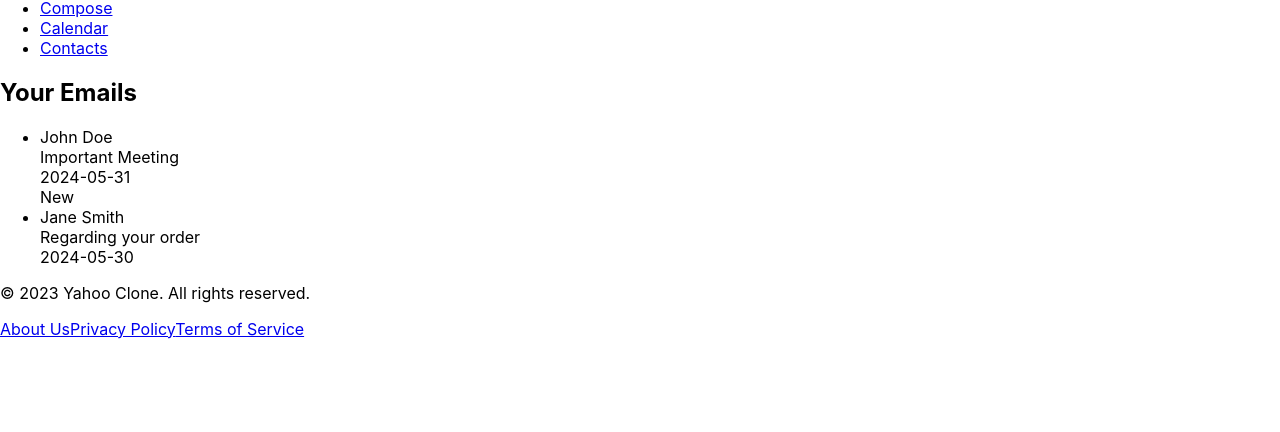
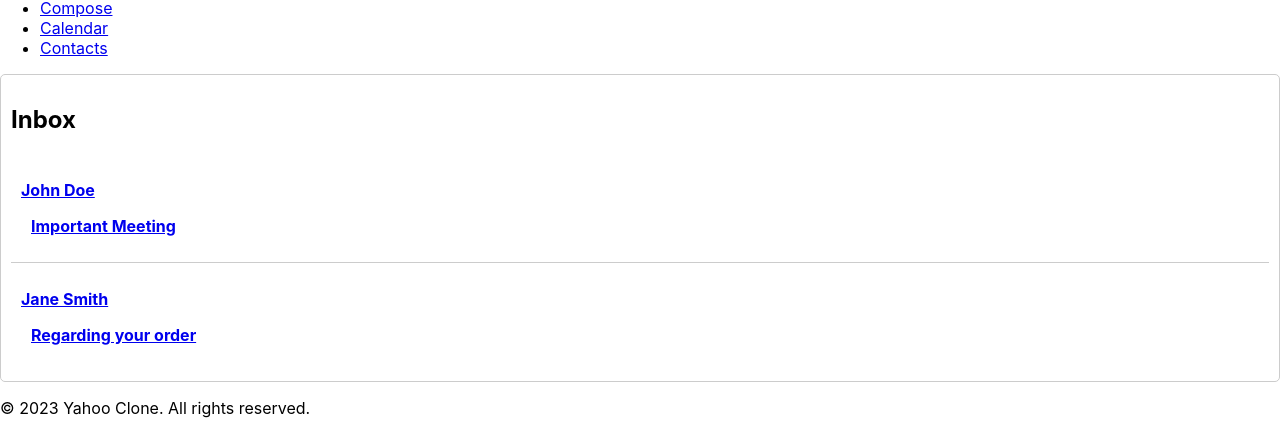
Before and after one commit to mohamedmehdigara/react-yahoo-clone, a React (Create React App) app: page / in a window 1280 px wide. Shown: the part 417-849 px from the top of the page. Before the commit the page ends 800 px from the top, so only its background shows below. Built offline with nearby package versions, Linux system fonts and the light colour scheme.

Commit message:
edited files

```diff
--- a/package.json
+++ b/package.json
@@ -10,6 +10,7 @@
     "react-dom": "^18.2.0",
     "react-router-dom": "^6.23.1",
     "react-scripts": "5.0.1",
+    "styled-components": "^6.1.11",
     "web-vitals": "^2.1.4"
   },
   "scripts": {
--- a/src/components/ComposeEmail.js
+++ b/src/components/ComposeEmail.js
@@ -1,36 +1,80 @@
+// ComposeEmail.js
 import React, { useState } from 'react';
+import { useNavigate } from 'react-router-dom';
+import styled from 'styled-components';
+// Import your theme if applicable
+// import { theme } from './theme'; // Assuming theme file
+
+const StyledComposeEmail = styled.div`
+  padding: 20px;
+  border: 1px solid #ccc;
+  border-radius: 5px;
+  display: flex;
+  flex-direction: column;
+`;
+
+const StyledInput = styled.input`
+  padding: 10px;
+  border: 1px solid #ccc;
+  border-radius: 5px;
+  margin-bottom: 10px;
+  font-size: 16px;
+`;
+
+const StyledTextArea = styled.textarea`
+  padding: 10px;
+  border: 1px solid #ccc;
+  border-radius: 5px;
+  flex: 1; /* Allow textarea to grow */
+`;
+
+const StyledButton = styled.button`
+  background-color: ${(props) => props.theme.colors.primary}; /* Use theme color */
+  color: #fff;
+  padding: 10px 20px;
+  border: none;
+  border-radius: 5px;
+  cursor: pointer;
+  margin-top: 10px;
+`;
 
 const ComposeEmail = () => {
-  const [recipient, setRecipient] = useState('');
+  const navigate = useNavigate();
+  const [to, setTo] = useState('');
   const [subject, setSubject] = useState('');
-  const [content, setContent] = useState('');
+  const [body, setBody] = useState('');
 
-  const handleSend = () => {
-    // Logic to send the email goes here
-    console.log('Sending email:', { recipient, subject, content });
+  const handleSubmit = (e) => {
+    e.preventDefault();
+    // Handle form submission logic (e.g., send email)
+    console.log('Email sent!');
+    navigate('/'); // Redirect to inbox after submit
   };
 
   return (
-    <div className="compose-email">
-      <input
-        type="text"
+    <StyledComposeEmail>
+      <h2>Compose Email</h2>
+      <form onSubmit={handleSubmit}>
+        <StyledInput
+          type="email"
           placeholder="To"
-        value={recipient}
-        onChange={(e) => setRecipient(e.target.value)}
+          value={to}
+          onChange={(e) => setTo(e.target.value)}
         />
-      <input
+        <StyledInput
           type="text"
           placeholder="Subject"
           value={subject}
           onChange={(e) => setSubject(e.target.value)}
         />
-      <textarea
-        placeholder="Compose your email..."
-        value={content}
-        onChange={(e) => setContent(e.target.value)}
-      ></textarea>
-      <button onClick={handleSend}>Send</button>
-    </div>
+        <StyledTextArea
+          placeholder="Compose your email"
+          value={body}
+          onChange={(e) => setBody(e.target.value)}
+        />
+        <StyledButton type="submit">Send</StyledButton>
+      </form>
+    </StyledComposeEmail>
   );
 };
 
--- a/src/components/EmailList.js
+++ b/src/components/EmailList.js
@@ -1,27 +1,64 @@
+// EmailList.js
 import React from 'react';
-import EmailListItem from './EmailListItem';
+import { Link } from 'react-router-dom';
+import styled from 'styled-components';
+
+const StyledEmailList = styled.div`
+  border: 1px solid #ccc;
+  border-radius: 5px;
+  padding: 10px;
+`;
+
+const StyledEmailListItem = styled.div`
+  display: flex; /* Allow for inline elements like unread indicator */
+  align-items: center;
+  padding: 10px;
+  cursor: pointer;
+  border-bottom: 1px solid #ccc;
+  transition: all 0.2s ease-in-out;
+
+  &:hover {
+    background-color: #f9f9f9;
+  }
+
+  &:last-child {
+    border-bottom: none;
+  }
+`;
+
+const StyledUnreadIndicator = styled.div`
+  margin-right: 10px;
+  background-color: #f00;
+  color: #fff;
+  padding: 3px 5px;
+  border-radius: 3px;
+  display: none; /* Initially hide unread indicator */
+`;
+
+const StyledEmailSender = styled.p`
+  font-weight: bold;
+  flex: 1; /* Allow sender name to expand */
+`;
+
+const StyledEmailSubject = styled.p`
+  font-weight: bold;
+  margin-left: 10px;
+`;
 
 const EmailList = ({ emails }) => {
   return (
-    <div className="email-list">
-      <h2>Your Emails</h2>
-      {emails.length > 0 ? (
-        <ul>
-          {emails.map((email) => (
-            <li key={email.id}> {/* Replace with unique identifier */}
-              <EmailListItem
-                email={email}
-                isUnread={email.unread || false} // Set default if 'unread' is not present
-                isImportant={email.important || false} // Set default if 'important' is not present
-                hasAttachments={email.attachments && email.attachments.length > 0} // Check for attachments array
-              />
-            </li>
-          ))}
-        </ul>
-      ) : (
-        <p>No emails found.</p>
-      )}
-    </div>
+    <StyledEmailList>
+      <h2>Inbox</h2>
+      {emails.map((email) => (
+        <StyledEmailListItem key={email.id}>
+          {email.unread && <StyledUnreadIndicator />}
+          <Link to={`/email/${email.id}`}>
+            <StyledEmailSender>{email.sender}</StyledEmailSender>
+            <StyledEmailSubject>{email.subject}</StyledEmailSubject>
+          </Link>
+        </StyledEmailListItem>
+      ))}
+    </StyledEmailList>
   );
 };
 
```
Also changed, not shown: 1 other file (tests, documents, lock files or other folders). Lines whose indentation alone changed are shown as unchanged.
